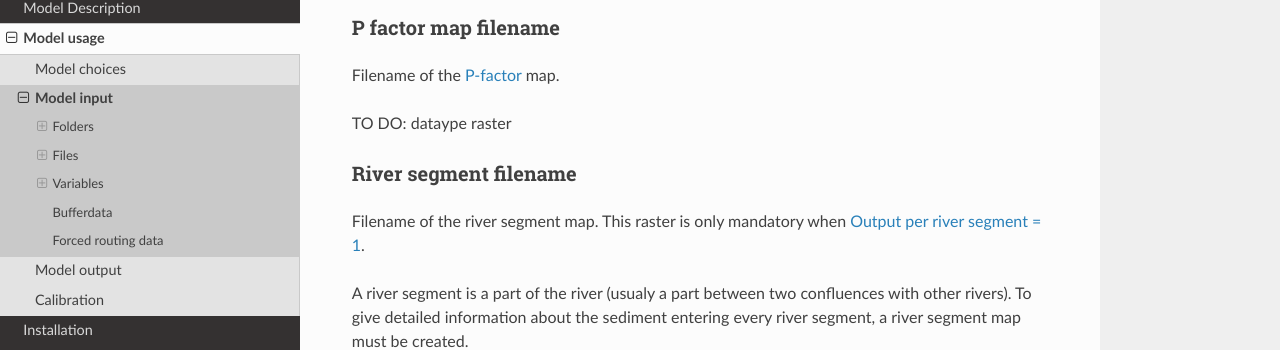
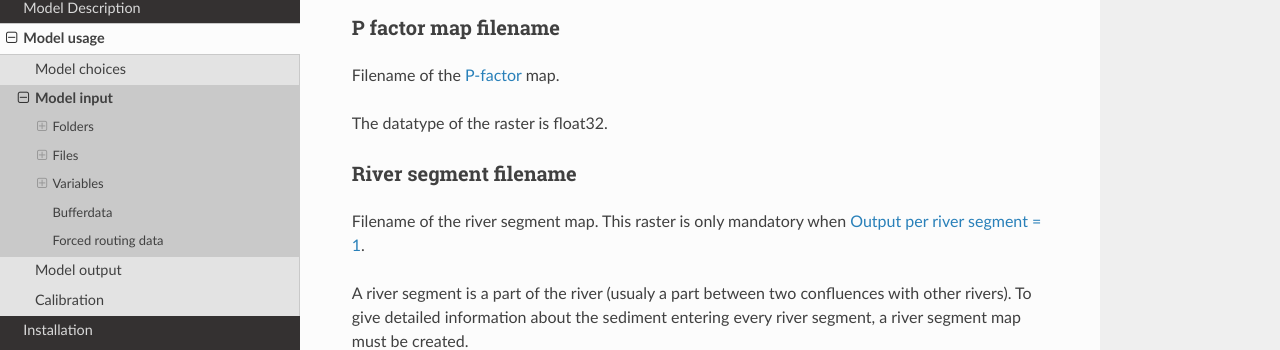
Before and after one commit to watem-sedem/watem-sedem, a Sphinx documentation site: the page built from docs/input.rst, in a window 1280 px wide and 900 px high, scrolled down 3163 px. Shown: the part 144-494 px from the top of the window. Built offline with Sphinx 7.4.7 and the Read the Docs theme 2.0.0, drawn with Linux system fonts in a browser that asks for light colours.

Commit message:
Add info datatype P-factor

```diff
--- a/docs/input.rst
+++ b/docs/input.rst
@@ -162,7 +162,7 @@ P factor map filename
 
 Filename of the :ref:`P-factor <pfactor>` map.
 
-TO DO: dataype raster
+The datatype of the raster is float32.
 
 .. _riversegmentfile:
 
```
